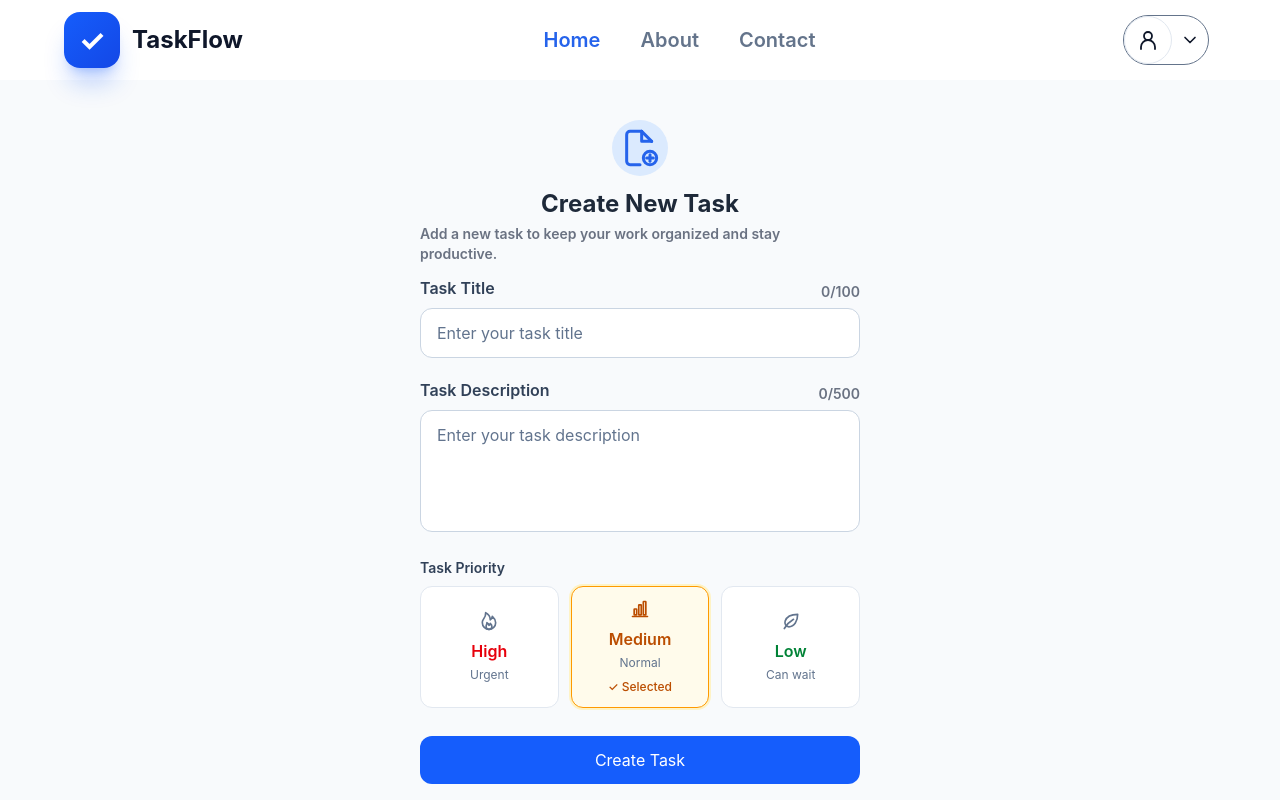
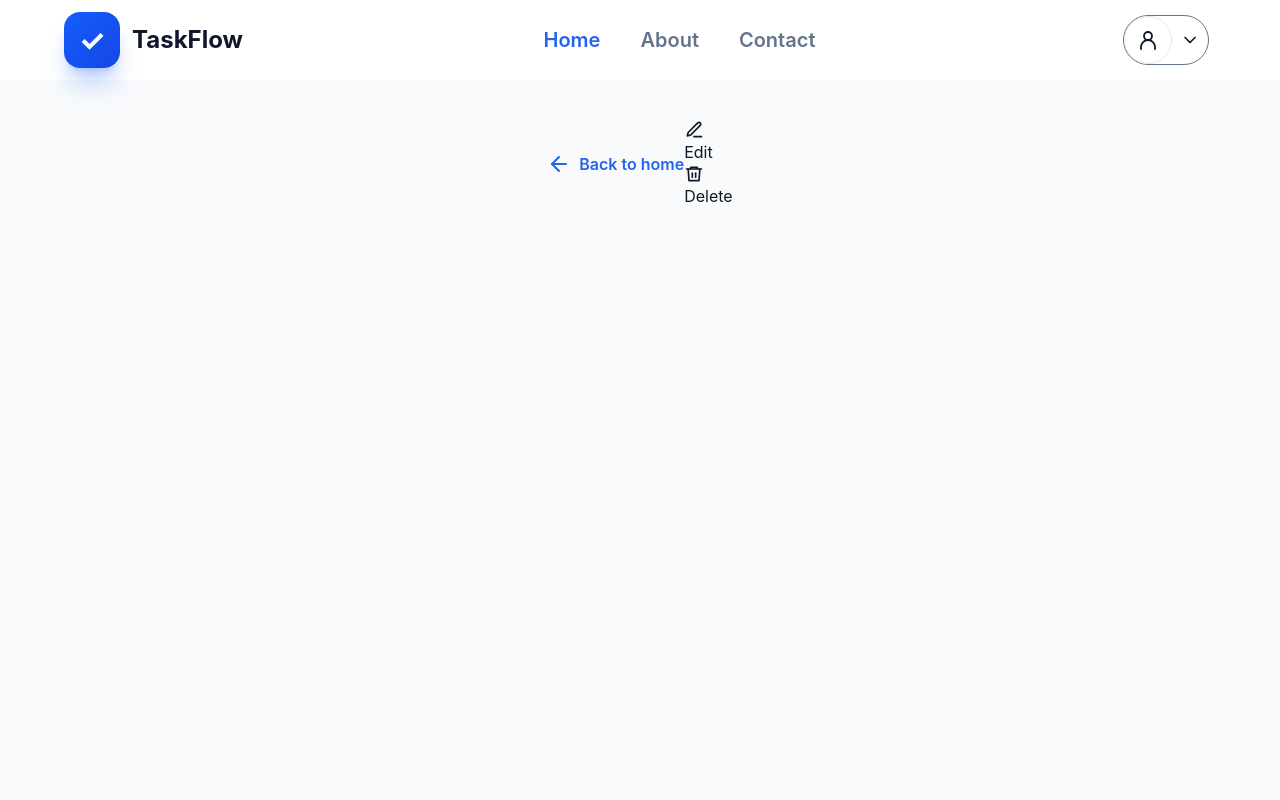
Before and after one commit to RitikGarg89/TaskFlow, a React app in the folder frontend/: page / in a window 1280 px wide. Built offline with nearby package versions, Linux system fonts and the light colour scheme; the HTML template or start-up script is replaced by a standard one.

Commit message:
feat: add Home page and ViewTask component for displaying task details

```diff
--- /dev/null
+++ b/frontend/src/Components/ViewTask.jsx
@@ -0,0 +1,70 @@
+import React from 'react'
+
+function ViewTask({ task }) {
+    return (
+        <div className='w-[440px] h-fit flex flex-col items-center justify-center gap-2'>
+            <div className='flex flex-row items-center justify-center'>
+                <div className='flex flex-row text-primary hover:text-primary-hover cursor-pointer items-center justify-center gap-2'>
+                    <svg
+                        xmlns="http://www.w3.org/2000/svg"
+                        width="24"
+                        height="24"
+                        viewBox="0 0 24 24"
+                        fill="none"
+                        stroke="currentColor"
+                        strokeWidth="2"
+                        strokeLinecap="round"
+                        strokeLinejoin="round"
+                    >
+                        <path d="m12 19-7-7 7-7" />
+                        <path d="M19 12H5" />
+                    </svg>
+                    <p className='font-semibold text-md'>Back to home</p>
+                </div>
+                <div className=''>
+                    <div>
+                        <svg
+                            xmlns="http://www.w3.org/2000/svg"
+                            width="20"
+                            height="20"
+                            viewBox="0 0 24 24"
+                            fill="none"
+                            stroke="currentColor"
+                            strokeWidth="2"
+                            strokeLinecap="round"
+                            strokeLinejoin="round"
+                        >
+                            <path d="M12 20h9" />
+                            <path d="M16.5 3.5a2.12 2.12 0 0 1 3 3L8 18l-4 1 1-4Z" />
+                        </svg>
+                        <p>Edit</p>
+                    </div>
+                    <div>
+
+                        <svg
+                            xmlns="http://www.w3.org/2000/svg"
+                            width="20"
+                            height="20"
+                            viewBox="0 0 24 24"
+                            fill="none"
+                            stroke="currentColor"
+                            strokeWidth="2"
+                            strokeLinecap="round"
+                            strokeLinejoin="round"
+                        >
+                            <path d="M3 6h18" />
+                            <path d="M8 6V4h8v2" />
+                            <path d="m19 6-1 14H6L5 6" />
+                            <path d="M10 11v5" />
+                            <path d="M14 11v5" />
+                        </svg>
+                        <p>Delete</p>
+                    </div>
+                </div>
+
+            </div>
+        </div>
+    )
+}
+
+export default ViewTask
--- a/frontend/src/Pages/Home.jsx
+++ b/frontend/src/Pages/Home.jsx
@@ -2,6 +2,7 @@ import React from 'react'
 import Navbar from '../Components/Navbar'
 import TaskCard from '../Components/TaskCard'
 import AddTask from '../Components/AddTask';
+import ViewTask from '../Components/ViewTask';
 
 function Home() {
     const task = {
@@ -19,7 +20,8 @@ function Home() {
             <Navbar />
             <div className='flex flex-row justify-center items-center w-full'>
                 {/* <TaskCard task={task} /> */}
-                <AddTask />
+                {/* <AddTask /> */}
+                <ViewTask task={task} />
             </div>
         </div>
     )
```
